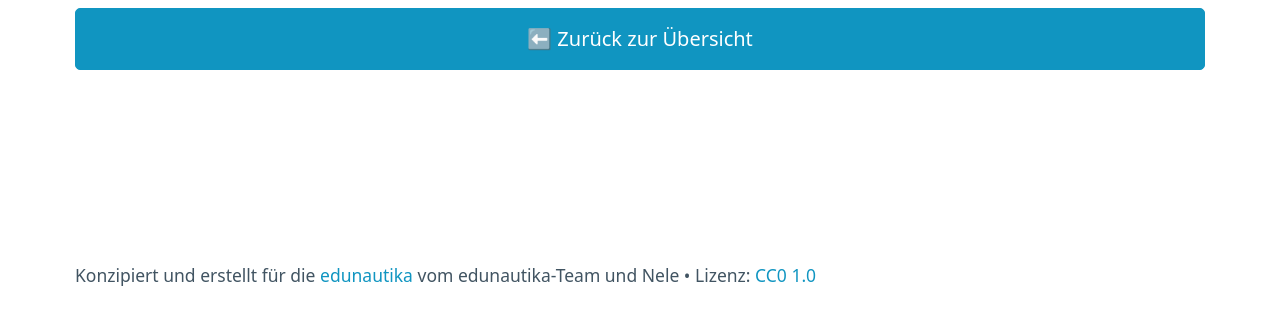
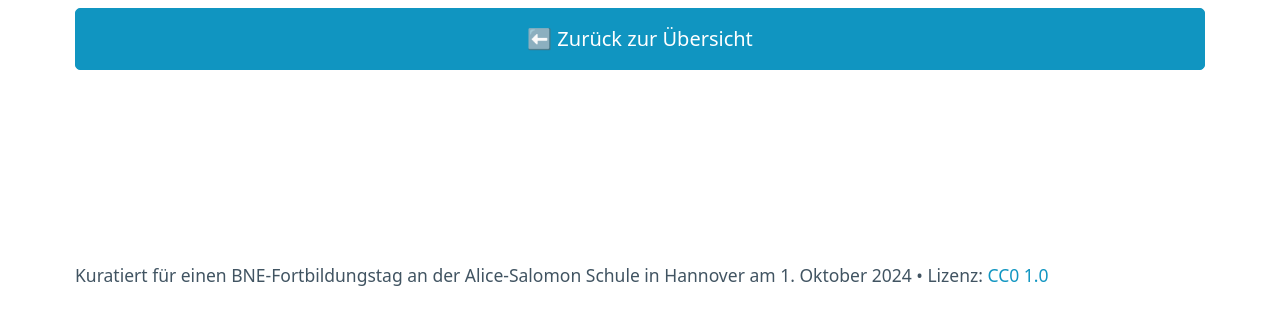
Before and after one commit to eBildungslabor/bne-lerntag, a plain HTML site: page 1.html in a window 1280 px wide. Shown: the part 918-1242 px from the top of the page. Drawn offline with Linux system fonts and the light colour scheme; a script that the page names is missing.

Commit message:
Update 1.html

```diff
--- a/1.html
+++ b/1.html
@@ -25,8 +25,8 @@
 </main>
 
 
- <footer class="container">
-      <small>Konzipiert und erstellt für die <a href="https://edunautika.de">edunautika</a> vom edunautika-Team und Nele •
+<footer class="container">
+      <small>Kuratiert für einen BNE-Fortbildungstag an der Alice-Salomon Schule in Hannover am 1. Oktober 2024 •
         Lizenz: <a href="https://creativecommons.org/publicdomain/zero/1.0/deed.de"
           >CC0 1.0</a
         ></small>
```
